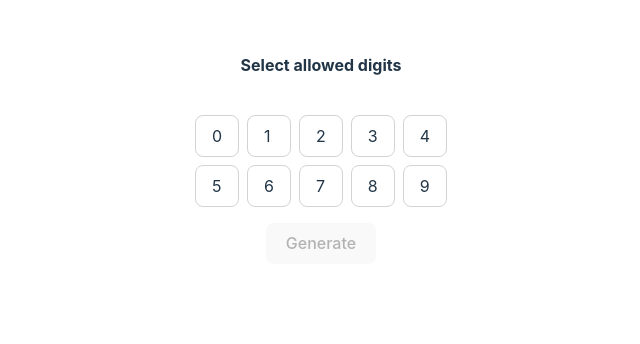
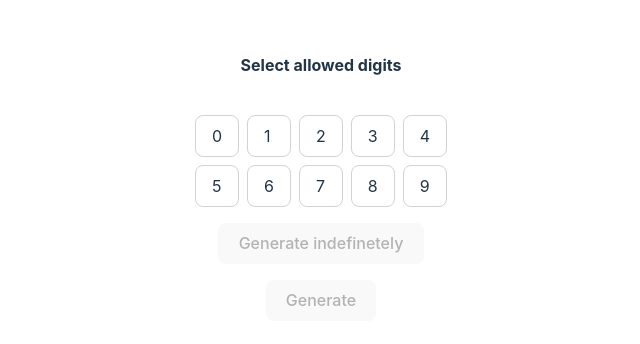
Before and after one commit to AthmaneKhl/akirolabs, a React (Vite) app in the folder frontend/: page / in a window 1280 px wide. Shown: the top 344 px of the page, without its empty margins (319-959 px from the left). Built offline with nearby package versions, Linux system fonts and the light colour scheme.

Commit message:
fe: add infinite generation

```diff
--- a/frontend/src/app/App.tsx
+++ b/frontend/src/app/App.tsx
@@ -1,4 +1,4 @@
-import { useState } from 'react'
+import { useEffect, useRef, useState } from 'react'
 import { DigitTable } from '../digit/DigitTable'
 import { getToken } from '../utils/generator'
 import { AppWrapper } from './app.style'
@@ -7,6 +7,19 @@ import { TokenList } from '../token/TokenList'
 function App() {
   const [selectedDigits, setSelectedDigits] = useState<number[]>([])
   const [tokens, setTokens] = useState<string[]>([])
+  const [infiniteGeneration, setInfiniteGeneration] = useState(false)
+  const intervalRef = useRef<number>(0)
+
+  useEffect(() => {
+    if (!infiniteGeneration) {
+      clearInterval(intervalRef.current)
+      return
+    }
+
+    intervalRef.current = setInterval(() => {
+      setTokens(tokens => [...tokens, getToken(selectedDigits)])
+    }, 1000)
+  }, [infiniteGeneration])
 
   const handleSelectedDigits = (digit: number) => {
     if (selectedDigits.includes(digit)) {
@@ -16,10 +29,13 @@ function App() {
     }
   }
 
+  const isDisabled = !selectedDigits.length
+
   return (
     <AppWrapper>
       <DigitTable selected={selectedDigits} onSelect={handleSelectedDigits} />
-      <button disabled={!selectedDigits.length && true} onClick={() => setTokens([...tokens, getToken(selectedDigits)])}>Generate</button>
+      <button disabled={isDisabled} onClick={() => setInfiniteGeneration(!infiniteGeneration)}>Generate indefinetely</button>
+      <button disabled={isDisabled} onClick={() => setTokens([...tokens, getToken(selectedDigits)])}>Generate</button>
       <TokenList tokens={tokens} />
 
     </AppWrapper>
--- a/frontend/src/digit/Digit.tsx
+++ b/frontend/src/digit/Digit.tsx
@@ -2,8 +2,6 @@ import { FC } from 'react'
 import { DigitBox } from './digit.style'
 
 const Digit: FC<{ value: number, selected: boolean, onClick: () => void }> = ({ value, selected, onClick }) => {
-    console.log(selected);
-
     return (
         <DigitBox selected={selected} onClick={onClick}>
             {value}
```
